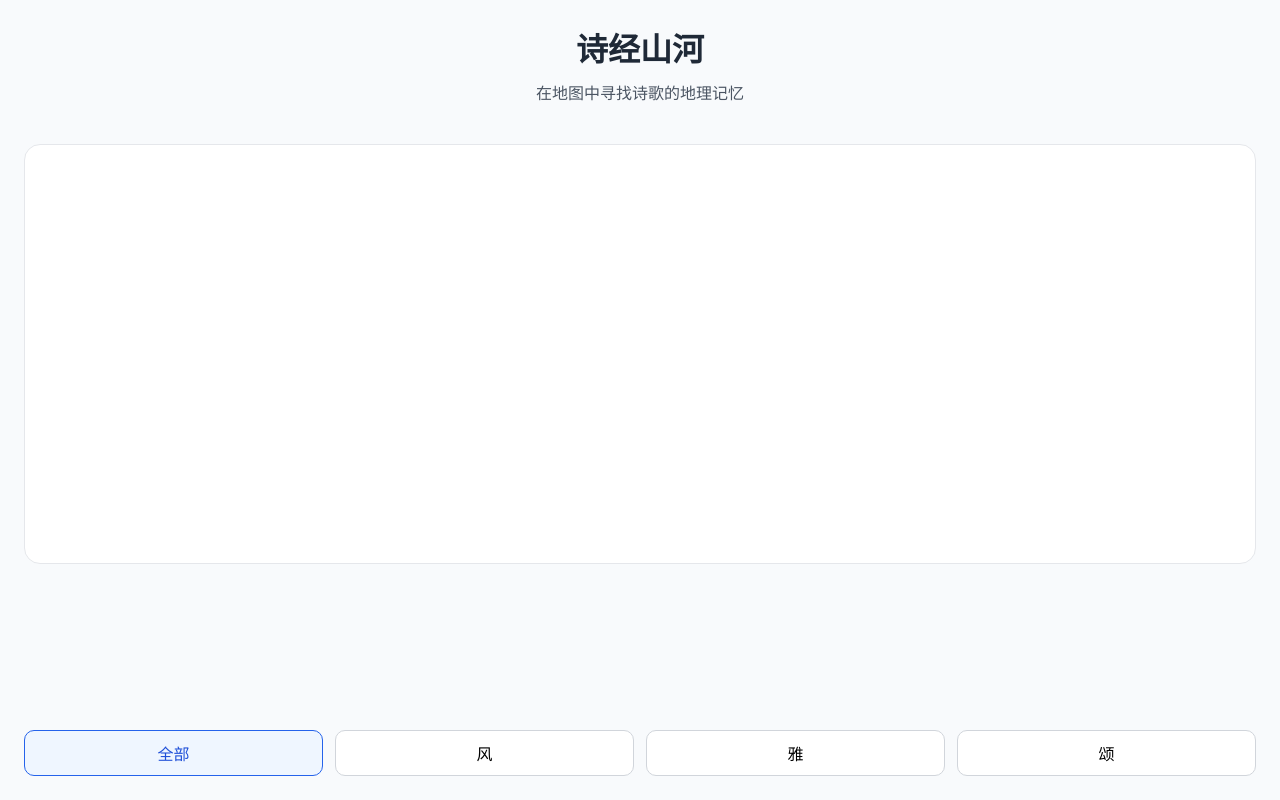
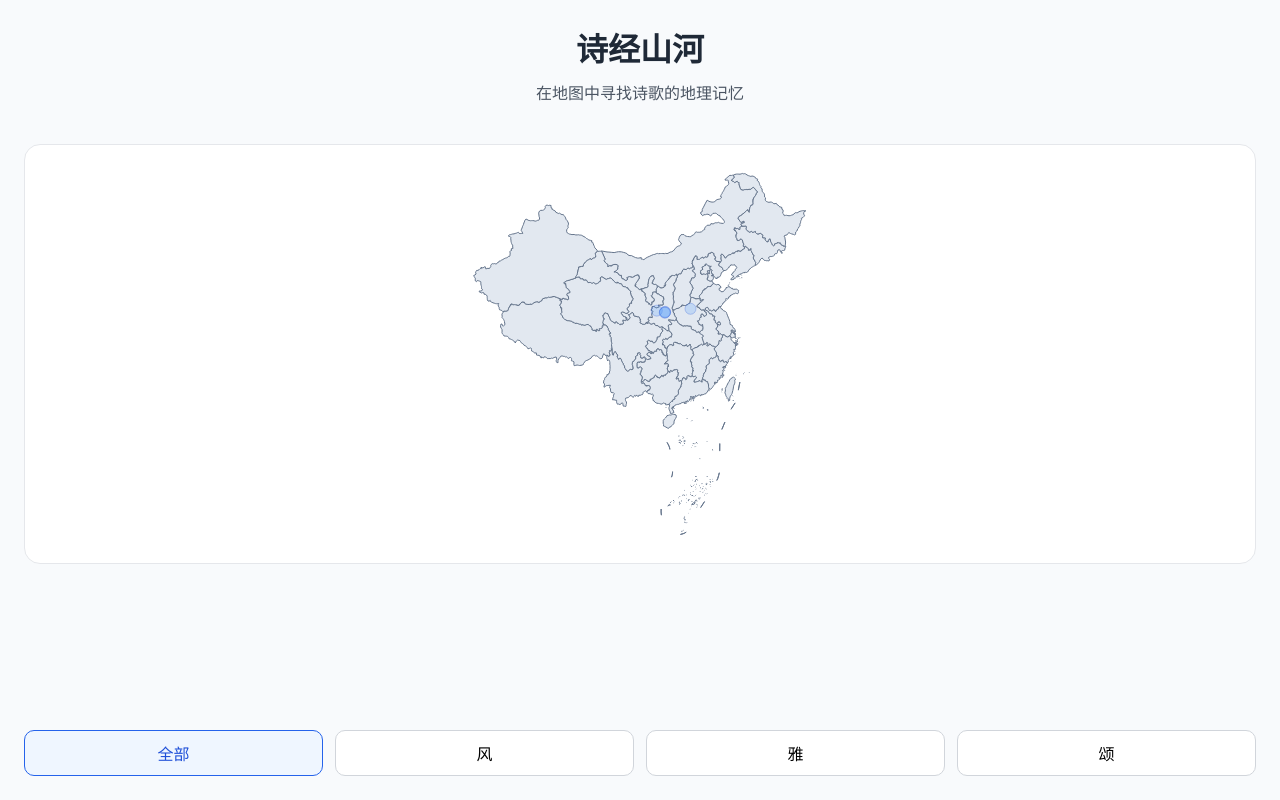
Before and after one commit to Aliebiac/shijing-shanhe, a React (Vite) app: page / in a window 1280 px wide. Built offline with nearby package versions, Linux system fonts and the light colour scheme.

Commit message:
fix: preserve map view on category filter and render initial points

```diff
--- a/src/components/ChinaMap.jsx
+++ b/src/components/ChinaMap.jsx
@@ -23,6 +23,7 @@ function ChinaMap({ poems, activeCategory }) {
   const instanceRef = useRef(null);
   const [error, setError] = useState('');
   const [selectedPoem, setSelectedPoem] = useState(null);
+  const [chartReady, setChartReady] = useState(false);
 
   const mapData = useMemo(
     () =>
@@ -63,6 +64,27 @@ function ChinaMap({ poems, activeCategory }) {
         const chart = echarts.init(chartRef.current);
         instanceRef.current = chart;
 
+        chart.setOption({
+          backgroundColor: 'transparent',
+          tooltip: { show: false },
+          geo: {
+            map: 'china2d',
+            roam: true,
+            zoom: 1.08,
+            label: { show: false },
+            itemStyle: {
+              areaColor: '#e2e8f0',
+              borderColor: '#64748b',
+              borderWidth: 1,
+            },
+            emphasis: {
+              label: { show: false },
+              itemStyle: { areaColor: '#cbd5e1' },
+            },
+          },
+        });
+        setChartReady(true);
+
         const resizeHandler = () => chart.resize();
         window.addEventListener('resize', resizeHandler);
         chartRef.current.__resizeHandler = resizeHandler;
@@ -91,26 +113,9 @@ function ChinaMap({ poems, activeCategory }) {
   }, []);
 
   useEffect(() => {
-    if (!instanceRef.current) return;
+    if (!instanceRef.current || !chartReady) return;
 
     instanceRef.current.setOption({
-      backgroundColor: 'transparent',
-      tooltip: { show: false },
-      geo: {
-        map: 'china2d',
-        roam: true,
-        zoom: 1.08,
-        label: { show: false },
-        itemStyle: {
-          areaColor: '#e2e8f0',
-          borderColor: '#64748b',
-          borderWidth: 1,
-        },
-        emphasis: {
-          label: { show: false },
-          itemStyle: { areaColor: '#cbd5e1' },
-        },
-      },
       series: [
         {
           type: 'scatter',
@@ -122,7 +127,7 @@ function ChinaMap({ poems, activeCategory }) {
             color: '#60a5fa',
             borderColor: '#1d4ed8',
             borderWidth: 1,
-            opacity: activeCategory === 'all' ? 1 : 0.25,
+            opacity: activeCategory === 'all' ? 0.25 : 0.2,
           },
           emphasis: { scale: 1.2, itemStyle: { opacity: 1 } },
           tooltip: {
@@ -153,8 +158,8 @@ function ChinaMap({ poems, activeCategory }) {
           zlevel: 2,
         },
       ],
-    });
-  }, [mapData, activeCategory]);
+    }, { replaceMerge: ['series'] });
+  }, [mapData, activeCategory, chartReady]);
 
   if (error) {
     return <div className="map-error">{error}</div>;
```
